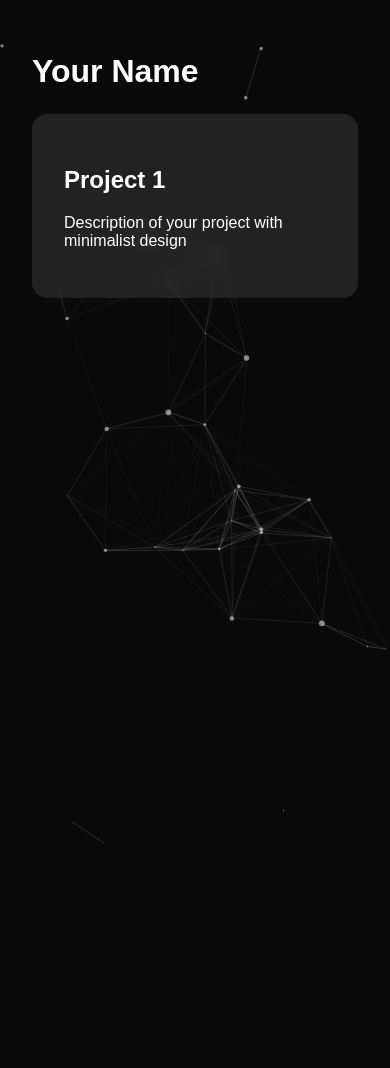
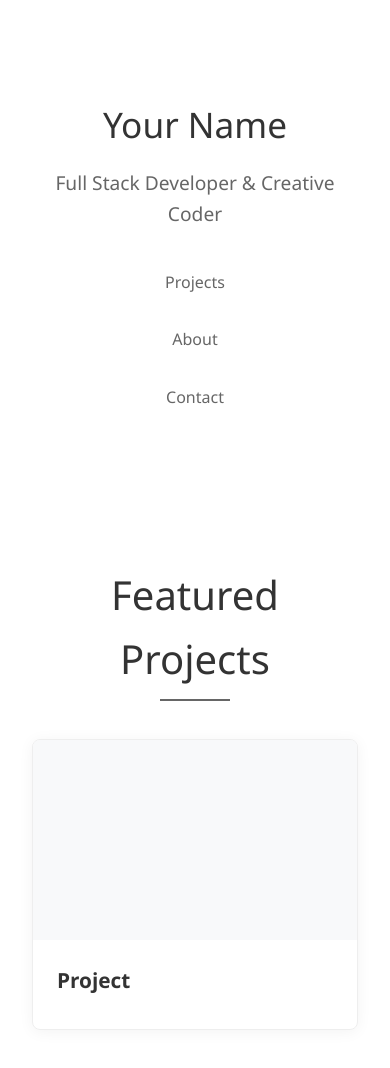
Before and after one commit to FluffyKillerCat/fluffykillercat.github.io, a website built with Vite: page index.html in a window 390 px wide. Before the commit the page ends 844 px from the top, so only its background shows below. Built offline with nearby package versions, Linux system fonts and the light colour scheme.

Commit message:
Updated Temp

```diff
--- a/index.html
+++ b/index.html
@@ -1,16 +1,25 @@
 <!DOCTYPE html>
-<html>
+<html lang="en">
 <head>
-    <title>Your Portfolio</title>
+    <meta charset="UTF-8">
+    <meta name="viewport" content="width=device-width, initial-scale=1.0">
+    <title>My Portfolio</title>
     <script src="https://cdn.jsdelivr.net/particles.js/2.0.0/particles.min.js"></script>
     <style>
+        * {
+            margin: 0;
+            padding: 0;
+            box-sizing: border-box;
+        }
+
         body {
-            margin: 0;
-            font-family: 'Arial', sans-serif;
-            background: #0a0a0a;
-            color: white;
+            font-family: 'Segoe UI', Tahoma, Geneva, Verdana, sans-serif;
+            background: white;
+            color: #333;
+            line-height: 1.6;
             overflow-x: hidden;
         }
+
         #particles-js {
             position: fixed;
             width: 100%;
@@ -19,76 +28,235 @@
             left: 0;
             z-index: -1;
         }
-        .content {
-            position: relative;
-            z-index: 10;
+
+        .container {
             max-width: 1200px;
             margin: 0 auto;
             padding: 2rem;
+            position: relative;
+            z-index: 10;
         }
+
+        header {
+            text-align: center;
+            padding: 4rem 0 2rem;
+        }
+
+        h1 {
+            font-size: 3rem;
+            margin-bottom: 1rem;
+            color: #333;
+            font-weight: 300;
+        }
+
+        .subtitle {
+            color: #666;
+            font-size: 1.2rem;
+            margin-bottom: 2rem;
+        }
+
+        nav {
+            display: flex;
+            justify-content: center;
+            gap: 2rem;
+            margin: 2rem 0;
+        }
+
+        nav a {
+            color: #666;
+            text-decoration: none;
+            font-weight: 500;
+            position: relative;
+            padding: 0.5rem 0;
+            transition: color 0.3s;
+        }
+
+        nav a:after {
+            content: '';
+            position: absolute;
+            bottom: 0;
+            left: 0;
+            width: 0;
+            height: 2px;
+            background: #666;
+            transition: width 0.3s;
+        }
+
+        nav a:hover {
+            color: #333;
+        }
+
+        nav a:hover:after {
+            width: 100%;
+        }
+
+        section {
+            margin: 5rem 0;
+        }
+
+        h2 {
+            font-size: 2.5rem;
+            margin-bottom: 3rem;
+            text-align: center;
+            color: #333;
+            font-weight: 300;
+            position: relative;
+        }
+
+        h2:after {
+            content: '';
+            position: absolute;
+            bottom: -10px;
+            left: 50%;
+            transform: translateX(-50%);
+            width: 70px;
+            height: 2px;
+            background: #666;
+        }
+
+        .projects-grid {
+            display: grid;
+            grid-template-columns: repeat(auto-fill, minmax(300px, 1fr));
+            gap: 2rem;
+        }
+
         .project-card {
-            background: rgba(255, 255, 255, 0.1);
-            backdrop-filter: blur(10px);
-            border-radius: 15px;
-            padding: 2rem;
-            margin: 1.5rem 0;
-            transition: transform 0.3s ease;
+            background: white;
+            border-radius: 8px;
+            overflow: hidden;
+            box-shadow: 0 2px 15px rgba(0,0,0,0.05);
+            transition: transform 0.3s ease, box-shadow 0.3s ease;
+            border: 1px solid #eee;
         }
+
         .project-card:hover {
             transform: translateY(-5px);
-            background: rgba(255, 255, 255, 0.15);
+            box-shadow: 0 5px 25px rgba(0,0,0,0.1);
+        }
+
+        .project-img {
+            height: 200px;
+            width: 100%;
+            background: #f8f9fa;
+            display: flex;
+            align-items: center;
+            justify-content: center;
+            color: #666;
+            font-size: 3rem;
+        }
+
+        .project-content {
+            padding: 1.5rem;
+        }
+
+        .project-title {
+            font-size: 1.3rem;
+            margin-bottom: 0.5rem;
+            color: #333;
+        }
+
+        .project-desc {
+            color: #666;
+            margin-bottom: 1rem;
+            font-size: 0.95rem;
+        }
+
+        .tech-stack {
+            display: flex;
+            flex-wrap: wrap;
+            gap: 0.5rem;
+            margin-bottom: 1rem;
+        }
+
+        .tech-tag {
+            background: #f0f0f0;
+            color: #666;
+            padding: 0.25rem 0.75rem;
+            border-radius: 20px;
+            font-size: 0.8rem;
+        }
+
+        .project-links {
+            display: flex;
+            gap: 1rem;
+        }
+
+        .btn {
+            padding: 0.5rem 1rem;
+            border-radius: 4px;
+            text-decoration: none;
+            font-weight: 500;
+            transition: all 0.3s ease;
+            display: inline-block;
+            font-size: 0.9rem;
+        }
+
+        .btn-primary {
+            background: #333;
+            color: white;
+            border: none;
+        }
+
+        .btn-primary:hover {
+            background: #555;
+            transform: translateY(-2px);
+        }
+
+        .btn-secondary {
+            background: white;
+            color: #333;
+            border: 1px solid #ddd;
+        }
+
+        .btn-secondary:hover {
+            background: #f8f9fa;
+            border-color: #ccc;
+        }
+
+        footer {
+            text-align: center;
+            padding: 2rem 0;
+            margin-top: 3rem;
+            border-top: 1px solid #eee;
+            color: #666;
+        }
+
+        @media (max-width: 768px) {
+            .projects-grid {
+                grid-template-columns: 1fr;
+            }
+
+            h1 {
+                font-size: 2.2rem;
+            }
+
+            nav {
+                flex-direction: column;
+                gap: 1rem;
+            }
         }
     </style>
 </head>
 <body>
 <div id="particles-js"></div>
-<div class="content">
-    <h1>Your Name</h1>
-    <div class="project-card">
-        <h2>Project 1</h2>
-        <p>Description of your project with minimalist design</p>
-    </div>
-    <!-- More project cards -->
-</div>
 
-<script>
-    particlesJS("particles-js", {
-        particles: {
-            number: { value: 80, density: { enable: true, value_area: 800 } },
-            color: { value: "#ffffff" },
-            shape: { type: "circle" },
-            opacity: { value: 0.5, random: false },
-            size: { value: 3, random: true },
-            line_linked: {
-                enable: true,
-                distance: 150,
-                color: "#ffffff",
-                opacity: 0.2,
-                width: 1
-            },
-            move: {
-                enable: true,
-                speed: 2,
-                direction: "none",
-                random: false,
-                straight: false,
-                out_mode: "out"
-            }
-        },
-        interactivity: {
-            detect_on: "canvas",
-            events: {
-                onhover: { enable: true, mode: "grab" },
-                onclick: { enable: true, mode: "push" },
-                resize: true
-            },
-            modes: {
-                grab: { distance: 140, line_linked: { opacity: 0.6 } },
-                push: { particles_nb: 4 }
-            }
-        },
-        retina_detect: true
-    });
-</script>
-</body>
-</html>
+<div class="container">
+    <header>
+        <h1>Your Name</h1>
+        <p class="subtitle">Full Stack Developer & Creative Coder</p>
+        <nav>
+            <a href="#projects">Projects</a>
+            <a href="#about">About</a>
+            <a href="#contact">Contact</a>
+        </nav>
+    </header>
+
+    <section id="projects">
+        <h2>Featured Projects</h2>
+        <div class="projects-grid">
+            <!-- Project 1 -->
+            <div class="project-card">
+                <div class="project-img">
+                </div>
+                <div class="project-content">
+                    <h3 class="project-title">Project
```
